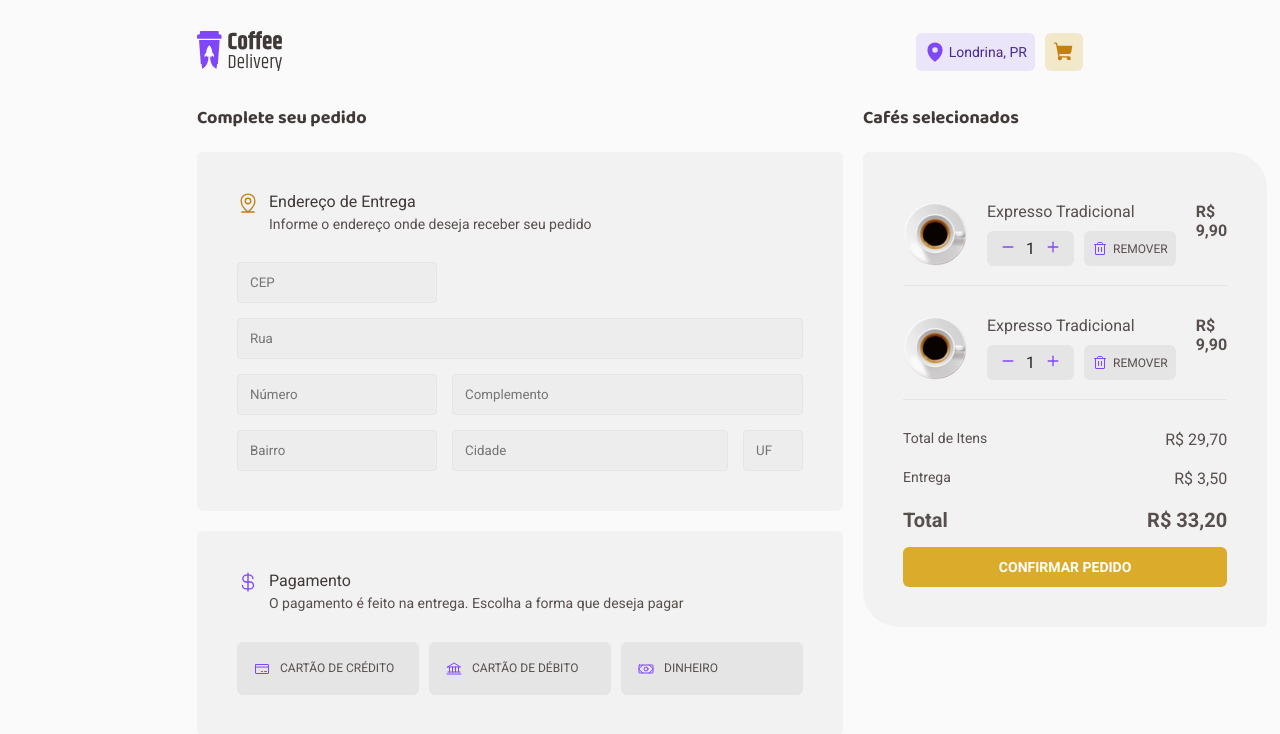
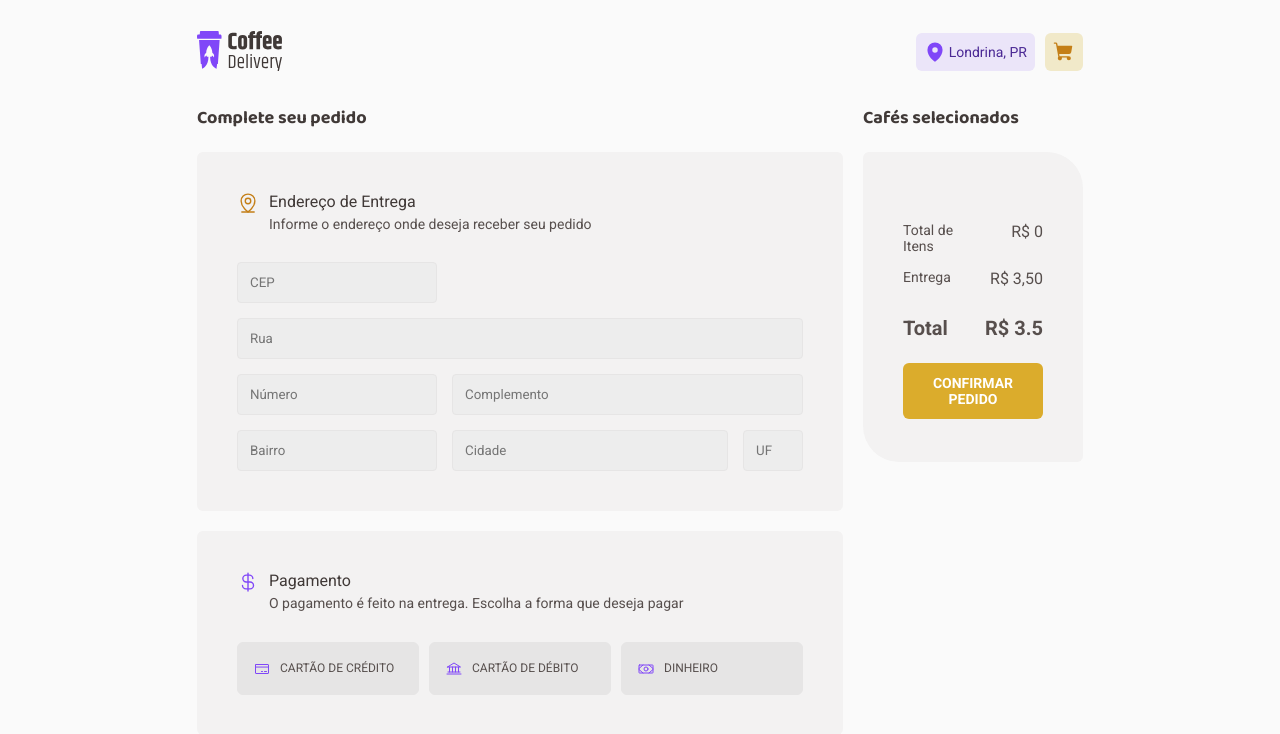
Before and after one commit to caio-cesar/coffee-delivery, a React (Vite) app: page /checkout in a window 1280 px wide. Shown: the top 734 px of the page. Built offline with nearby package versions, Linux system fonts and the light colour scheme.

Commit message:
Carrinho de compras

```diff
--- a/src/components/Counter/Counter.tsx
+++ b/src/components/Counter/Counter.tsx
@@ -1,18 +1,24 @@
 import { ActionButton, CounterContainer, ImgIconAction } from "./counter.styles";
 import minus from '../../assets/minus.svg';
 import plus from '../../assets/plus.svg';
-import { useState } from "react";
 
-export function Counter() {
 
-    const [quantity, setQuantity] = useState<number>(1);
+interface CounterProps {
+    onIncreaseQuantity: (quantity: number) => void;
+    onDecreaseQuantity: (quantity: number) => void;
+    quantity : number;
+}
 
-    const increaseQuantity = () => setQuantity(quantity + 1);
+export function Counter({ onIncreaseQuantity, onDecreaseQuantity, quantity }: CounterProps) {
+
+    const increaseQuantity = () => {
+        onIncreaseQuantity(quantity + 1);
+    }
     const decreaseQuantity = () => {
         if (quantity <= 1) {
-            setQuantity(1);
+            onDecreaseQuantity(1);
         } else {
-            setQuantity(quantity - 1);
+            onDecreaseQuantity(quantity - 1);
         }
     }
 
--- a/src/contexts/CartContext.tsx
+++ b/src/contexts/CartContext.tsx
@@ -1,11 +1,14 @@
-import { createContext, ReactNode, useState } from "react";
-import { Product } from "../model/product";
+import { createContext, ReactNode, useReducer, useState } from "react";
 import { ProductItem } from "../model/product-item";
+import { CartActionTypes, createActionWithProductId, createAddItemToCartAction } from "../reducers/cart/cart-actions";
+import { cartReducer, CartState } from "../reducers/cart/cart-reducer";
 
 export interface CartContextProps {
-    items: ProductItem[];
+    cartItems: ProductItem[];
+    addItemToCart: (productItem: ProductItem) => void;
     removeItemFromCart: (productId: number) => void;
-    addItemToCart: (product: Product) => void;
+    increaseQuantity: (productId: number) => void;
+    decreaseQuantity: (productId: number) => void;
     cartCount: number;
     cartTotal: number;
 }
@@ -18,26 +21,41 @@ interface CartContextProviderProps {
     children: ReactNode;
 }
 
+const INITIAL_STATE: CartState = {
+    cartItems: [],
+    cartCount: 0,
+    cartTotal: 0
+}
+
 export function CartContextProvider({ children }: CartContextProviderProps) {
-    const[items, setItems] = useState<ProductItem[]>([]);
-    const[cartCount, setCartCount] = useState<number>(0);
-    const[cartTotal, setCartTotal] = useState<number>(0);
+
+    const[cartState, dispatch] = useReducer(cartReducer, INITIAL_STATE);
+
+    const { cartItems, cartCount, cartTotal } = cartState;
+
+    const addItemToCart = (productItem: ProductItem) => {
+        dispatch(createAddItemToCartAction(productItem));
+    }
 
     const removeItemFromCart = (productId: number) => {
-        setItems(items.filter(item => item.product.id !== productId));
-    };
-
-    const addItemToCart = (product: Product) => {
-
+        dispatch(createActionWithProductId(CartActionTypes.REMOVE_ITEM_FROM_CART, productId));
     }
 
+    const increaseQuantity = (productId: number) => {
+        dispatch(createActionWithProductId(CartActionTypes.INCREASE_QUANTITY, productId));
+    }
 
+    const decreaseQuantity = (productId: number) => {
+        dispatch(createActionWithProductId(CartActionTypes.DECREASE_QUANTITY, productId));
+    }
 
     return (
         <CartContext.Provider value={{
-            items,
+            cartItems,
+            addItemToCart,
             removeItemFromCart,
-            addItemToCart,
+            increaseQuantity,
+            decreaseQuantity,
             cartCount,
             cartTotal
         }}>
--- a/src/pages/checkout/Checkout.tsx
+++ b/src/pages/checkout/Checkout.tsx
@@ -1,4 +1,6 @@
 import { useNavigate } from "react-router-dom";
+
+import { useContext } from 'react';
 
 import {
     Card,
@@ -33,6 +35,7 @@ import {
 } from "phosphor-react";
 
 import { SelectedCoffee } from "./components/SelectedCoffee";
+import { CartContext } from "../../contexts/CartContext";
 
 
 export function Checkout() {
@@ -41,6 +44,8 @@ export function Checkout() {
     const navigateToSuccess = () => {
         navigate('/checkout-success');
     }
+
+    const { cartItems, cartTotal } = useContext(CartContext);
 
     return (
         <CheckoutContainer>
@@ -103,21 +108,20 @@ export function Checkout() {
                 <h4>Cafés selecionados</h4>
                 <CoffeCardContainer>
                     <SelectedCoffeeList>
-                        <li>
-                            <SelectedCoffee />
-                        </li>
-                        <li>
-                            <SelectedCoffee />
-                        </li>
+                        { cartItems.map(cartItem => (
+                            <li key={cartItem.product.id}>
+                                <SelectedCoffee productItem={cartItem} />
+                            </li>
+                        ))}
                     </SelectedCoffeeList>
 
                     <Summary>
                         <SummaryTitle>Total de Itens</SummaryTitle>
-                        <SummaryValue>R$ 29,70</SummaryValue>
+                        <SummaryValue>R$ {cartTotal}</SummaryValue>
                         <SummaryTitle>Entrega</SummaryTitle>
                         <SummaryValue>R$ 3,50</SummaryValue>
                         <SummaryTotalTitle>Total</SummaryTotalTitle>
-                        <SummaryTotal>R$ 33,20</SummaryTotal>
+                        <SummaryTotal>R$ {cartTotal + 3.50}</SummaryTotal>
                         <ConfirmarPedidoContainer>
                             <ConfirmarPedidoButton onClick={navigateToSuccess}>
                                 <span>Confirmar Pedido</span>
--- a/src/pages/checkout/components/SelectedCoffee/SelectedCoffee.tsx
+++ b/src/pages/checkout/components/SelectedCoffee/SelectedCoffee.tsx
@@ -6,26 +6,53 @@ import {
     SelectedCoffeeContainer,
     SelectedCoffeeImg
 } from "./selected-coffee.styles";
-import expresso from '../../../../assets/expresso.svg';
+
 import { Counter } from "../../../../components/Counter";
 import { Trash } from 'phosphor-react';
+import { ProductItem } from "../../../../model/product-item";
+import { useContext, useState } from "react";
+import { CartContext } from "../../../../contexts/CartContext";
 
-export function SelectedCoffee() {
+interface SelectedCoffeeProps {
+    productItem: ProductItem;
+}
+
+export function SelectedCoffee({ productItem } : SelectedCoffeeProps) {
+    const [quantity, setQuantity] = useState(productItem.quantity);
+
+    const { removeItemFromCart, increaseQuantity, decreaseQuantity } = useContext(CartContext);
+
+    const handleRemoveItem = () => {
+        removeItemFromCart(productItem.product.id);
+    }
+
+    const handleIncreaseQuantity = (quantity: number) => {
+        increaseQuantity(productItem.product.id);
+    }
+
+    const handleDecreaseQuantity = (quantity: number) => {
+        decreaseQuantity(productItem.product.id);
+    }
+
     return (
         <SelectedCoffeeContainer>
-            <SelectedCoffeeImg src={expresso}/>
+            <SelectedCoffeeImg src={productItem.product.image}/>
             <InfoContainer>
-                <span>Expresso Tradicional</span>
+                <span>{productItem.product.name}</span>
                 <ActionsContainer>
-                    <Counter />
-                    <ButtonRemover>
+                    <Counter
+                        onIncreaseQuantity={handleIncreaseQuantity}
+                        onDecreaseQuantity={handleDecreaseQuantity}
+                        quantity={productItem.quantity}
+                    />
+                    <ButtonRemover onClick={handleRemoveItem}>
                         <Trash size={16} />
                         <span>Remover</span>
                     </ButtonRemover>
                 </ActionsContainer>
             </InfoContainer>
             <Price>
-                R$ 9,90
+                R$ {productItem.product.price}
             </Price>
         </SelectedCoffeeContainer>
     );
--- a/src/pages/home/components/CoffeeCard/CoffeeCard.tsx
+++ b/src/pages/home/components/CoffeeCard/CoffeeCard.tsx
@@ -13,21 +13,35 @@ import {
 
 import { ShoppingCart } from 'phosphor-react';
 
-import expresso from '../../../../assets/expresso.svg';
 import { Counter } from "../../../../components/Counter";
 import { Product } from "../../../../model/product";
+import { useState, useContext } from "react";
+import { CartContext } from "../../../../contexts/CartContext";
 
 interface CoffeeCardProps {
     product: Product;
 }
 
 export function CoffeeCard(props: CoffeeCardProps) {
-    const  { name, description, price, tags, image } = props.product;
+    const { name, description, price, tags, image } = props.product;
+    const { addItemToCart } = useContext(CartContext);
+
+    const[quantity, setQuantity] = useState(1);
+
+    const updateQuantity = (quantityFromCounter: number): void => {
+        setQuantity(quantityFromCounter);
+    }
+
+    const handleAddProductToCart = () => {
+        addItemToCart({ product: props.product,
+                        quantity: quantity })
+        setQuantity(1);
+    }
+
     return (
         <CoffeCardContainer>
             <CoffeeBox>
                 <CoffeeImg src={image}/>
-
                 <TagContainer>
                     {tags.map(tag => <Tag key={tag}>{tag}</Tag>)}
                 </TagContainer>
@@ -40,9 +54,13 @@ export function CoffeeCard(props: CoffeeCardProps) {
                         <Currency>R$</Currency>
                         <Price>{price}</Price>
                     </PriceContainer>
-                    <Counter />
+                    <Counter
+                        onIncreaseQuantity={updateQuantity}
+                        onDecreaseQuantity={updateQuantity}
+                        quantity={quantity}
+                    />
                     <div>
-                    <ShoppingCartButton>
+                    <ShoppingCartButton onClick={handleAddProductToCart}>
                         <ShoppingCart weight="fill" size={22} />
                     </ShoppingCartButton>
                     </div>
--- a/src/reducers/cart/cart-actions.ts
+++ b/src/reducers/cart/cart-actions.ts
@@ -1,3 +1,4 @@
+import { ProductItem } from "../../model/product-item";
 
 export enum CartActionTypes {
     ADD_ITEM_TO_CART = 'ADD_ITEM_TO_CART',
@@ -5,3 +6,17 @@ export enum CartActionTypes {
     INCREASE_QUANTITY = 'INCREASE_QUANTITY',
     DECREASE_QUANTITY = 'DECREASE_QUANTITY'
 }
+
+export function createAddItemToCartAction(productItem: ProductItem) {
+    return {
+        type: CartActionTypes.ADD_ITEM_TO_CART,
+        payload: { productItem }
+    }
+}
+
+export function createActionWithProductId(actionType: CartActionTypes, productId: number) {
+    return {
+        type: actionType,
+        payload: { productId }
+    }
+}
--- a/src/reducers/cart/cart-reducer.ts
+++ b/src/reducers/cart/cart-reducer.ts
@@ -3,7 +3,7 @@ import { CartActionTypes } from "./cart-actions";
 import { produce } from 'immer';
 import { WritableDraft } from "immer/dist/internal";
 
-interface CartState {
+export interface CartState {
     cartItems: ProductItem[];
     cartCount: number;
     cartTotal: number;
@@ -40,15 +40,15 @@ export function cartReducer(state: CartState, action: any) {
             })
         }
         case CartActionTypes.REMOVE_ITEM_FROM_CART: {
-            const productItem: ProductItem = action.payload.productItem;
-            const existingProductItemIndex = state.cartItems.findIndex(c => c.product.id === productItem.product.id);
+            const productId: number = action.payload.productId;
+            const existingProductItemIndex = state.cartItems.findIndex(c => c.product.id === productId);
 
             if (existingProductItemIndex < 0) {
                 return state;
             }
 
             return produce(state, draft => {
-                draft.cartItems = draft.cartItems.splice(existingProductItemIndex, 1);
+                draft.cartItems.splice(existingProductItemIndex, 1);
                 updateCartState(draft);
             })
         }
@@ -59,6 +59,7 @@ export function cartReducer(state: CartState, action: any) {
                 const productItemIndex = state.cartItems.findIndex(item => item.product.id === action.payload.productId);
                 if (productItemIndex >= 0) {
                     draft.cartItems[productItemIndex].quantity = draft.cartItems[productItemIndex].quantity + 1;
+                    updateCartState(draft);
                 }
             })
         }
@@ -71,13 +72,16 @@ export function cartReducer(state: CartState, action: any) {
                     const productItem: ProductItem = draft.cartItems[productItemIndex];
 
                     if (productItem.quantity <= 1) {
-                        draft.cartItems = draft.cartItems.splice(productItemIndex, 1);
+                        draft.cartItems.splice(productItemIndex, 1);
                     } else {
                         productItem.quantity = productItem.quantity - 1;
                     }
+                    updateCartState(draft);
                 }
             })
         }
 
+        default:
+            return state;
     }
 }
```
